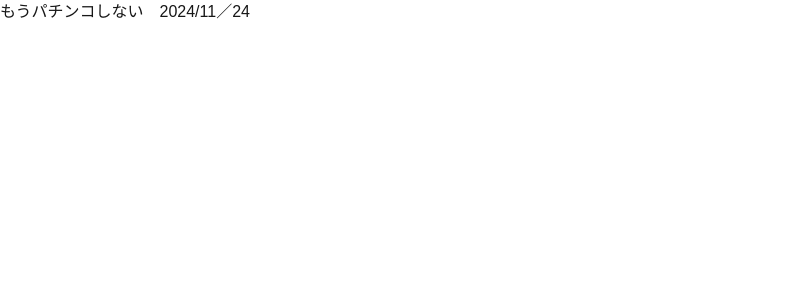
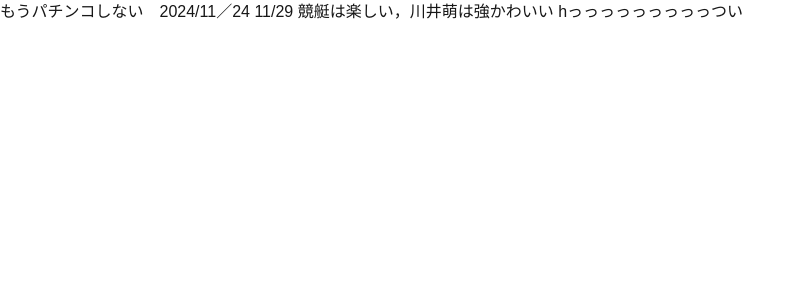
Before and after one commit to TsutsuiShinsuke/pre-architect-app-project, a Next.js app in the folder front-app/: page / in a window 1280 px wide. Shown: the top 300 px of the page, without its empty margins (0-803 px from the left). Built offline with nearby package versions, Linux system fonts and the light colour scheme.

Commit message:
second commit

```diff
--- a/front-app/components/Home/Home.tsx
+++ b/front-app/components/Home/Home.tsx
@@ -11,6 +11,8 @@ const Home = () => {
 		<div>
             <h1>
                 もうパチンコしない　2024/11／24
+								11/29 競艇は楽しい，川井萌は強かわいい
+								hっっっっっっっっっつい
             </h1>
         </div>
 	);
```
